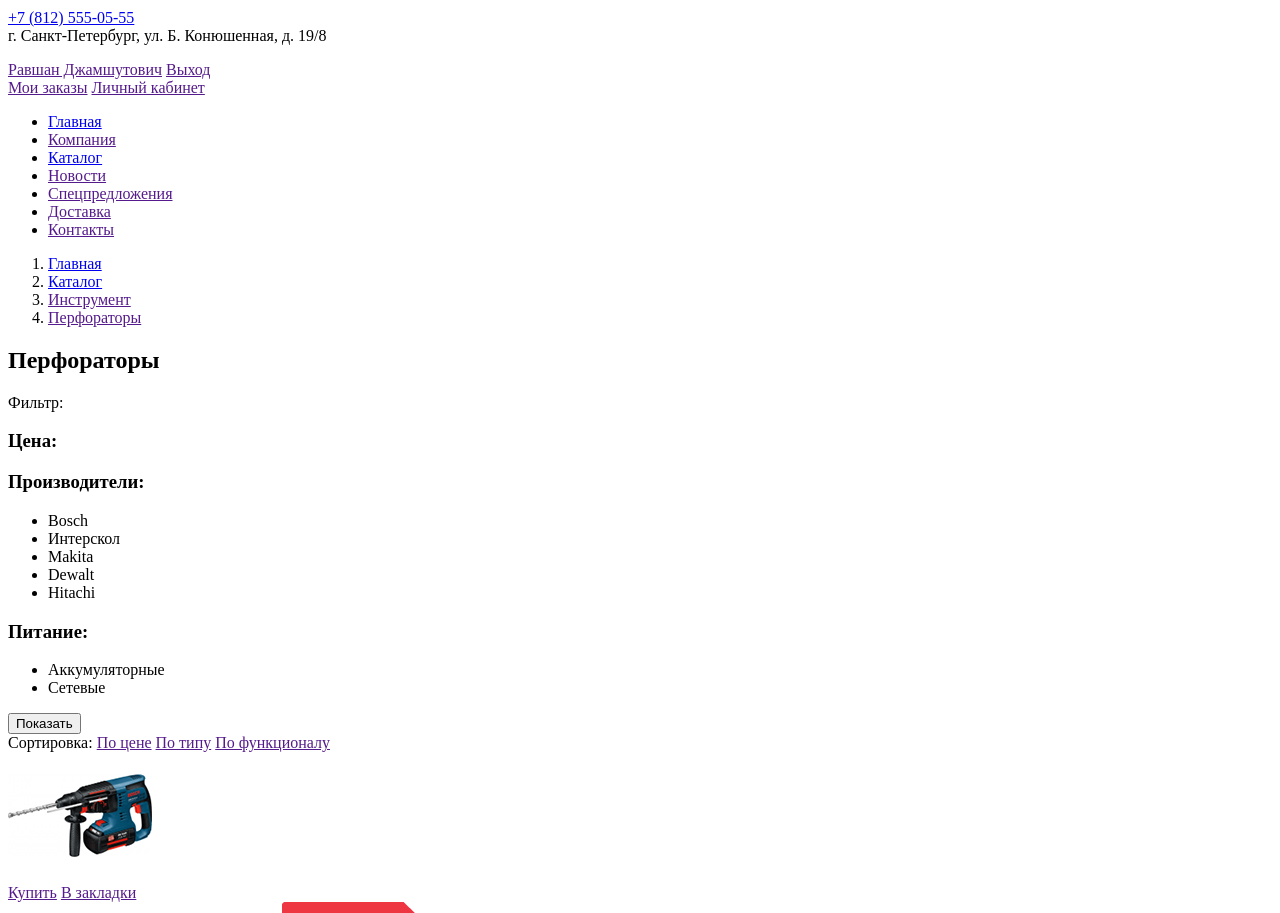
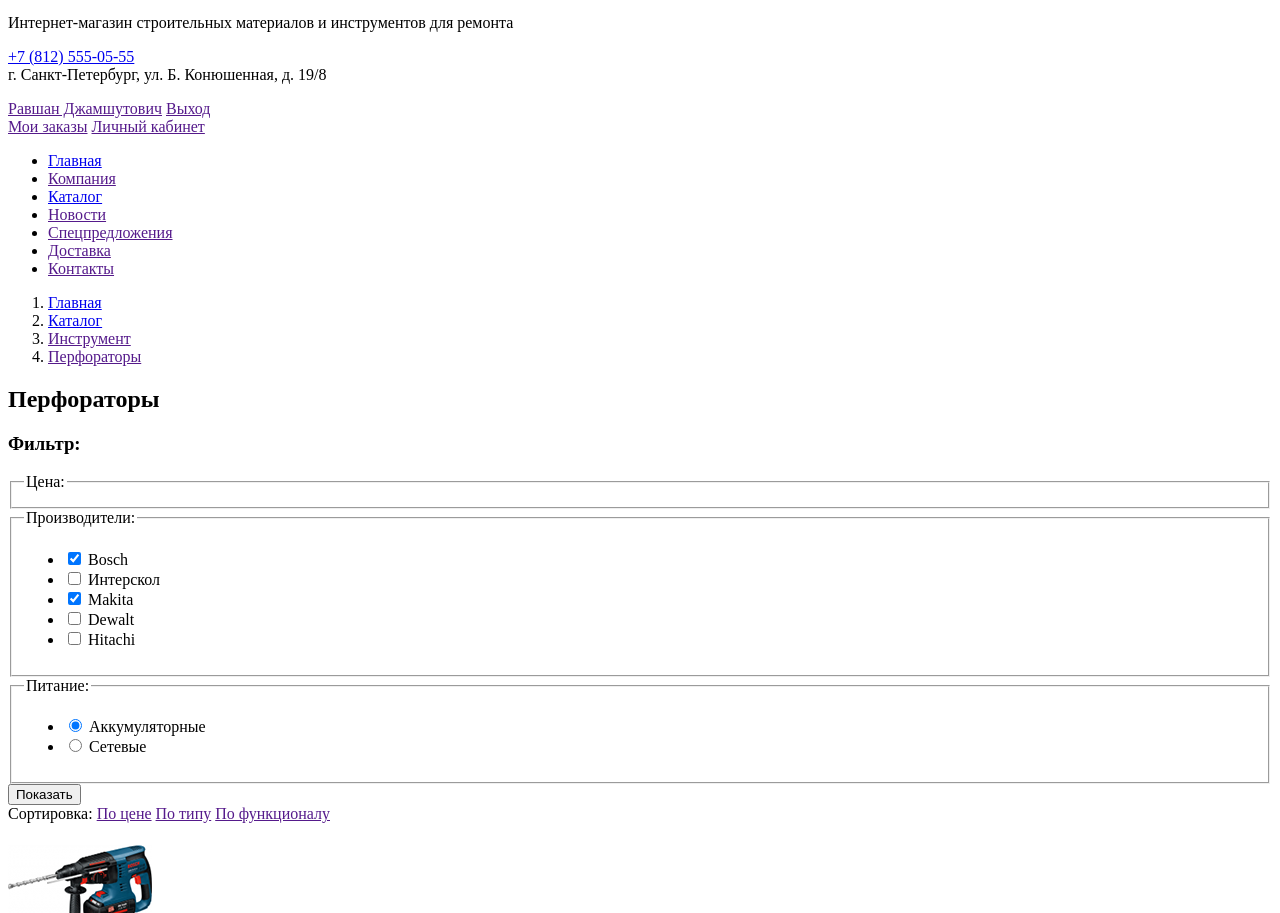
Before and after one commit to romansamsonov/1327603-technomart-28, a plain HTML site: page catalog.html in a window 1280 px wide. Shown: the part 143-1056 px from the top of the page. Drawn offline with Linux system fonts and the light colour scheme.

Commit message:
Продолжаем разметку

```diff
--- a/catalog.html
+++ b/catalog.html
@@ -13,7 +13,10 @@
                 <h1>Техномарт</h1> <!-- Этот заголовок будет скрытым -->
                 <img src="img/svg/logo-technomart.svg" width="108" height="18" alt="Техномарт">
             </a>
-            <!-- Форма поиска -->
+            <form action="https://echo.htmlacademy.ru/" method="get">
+                <label for="search" class="visually-hidden">Поиск</label>
+                <input id="search" type="search" name="search" placeholder="Поиск">
+            </form>
             <a href="">Закладки:<span>0</span></a>
             <a href="">Корзина:<span>10</span></a>
             <a href="">Оформить заказ</a>
@@ -78,29 +81,52 @@
             </ol>
             <h2>Перфораторы</h2>
             <div>
-                <span>Фильтр:</span>
-                <section>
-                    <h3>Цена:</h3>
-                    <!-- Здесь будет форма цены -->
-                </section>
-                <section>
-                    <h3>Производители:</h3>
-                    <ul>
-                        <li>Bosch</li>
-                        <li>Интерскол</li>
-                        <li>Makita</li>
-                        <li>Dewalt</li>
-                        <li>Hitachi</li>
-                    </ul>
-                </section>
-                <section>
-                    <h3>Питание:</h3>
-                    <ul>
-                        <li>Аккумуляторные</li>
-                        <li>Сетевые</li>
-                    </ul>
-                </section>
-                <button>Показать</button>
+                <h3>Фильтр:</h3>
+                <form action="https://echo.htmlacademy.ru" method="get">
+                    <fieldset>
+                        <legend>Цена:</legend>
+                        <!-- Здесь возможно input'ы range и number -->
+                    </fieldset>
+                    <fieldset>
+                        <legend>Производители:</legend>
+                        <ul>
+                            <li>
+                                <input type="checkbox" name="bosch" id="filter-bosch" checked>
+                                <label for="filter-bosch">Bosch</label>
+                            </li>
+                            <li>
+                                <input type="checkbox" name="interskol" id="filter-interskol">
+                                <label for="filter-interskol">Интерскол</label>
+                            </li>
+                            <li>
+                                <input type="checkbox" name="makita" id="filter-makita" checked>
+                                <label for="filter-makita">Makita</label>
+                            </li>
+                            <li>
+                                <input type="checkbox" name="dewalt" id="filter-dewalt">
+                                <label for="filter-dewalt">Dewalt</label>
+                            </li>
+                            <li>
+                                <input type="checkbox" name="hitachi" id="filter-hitachi">
+                                <label for="filter-hitachi">Hitachi</label>
+                            </li>
+                        </ul>
+                    </fieldset>
+                    <fieldset>
+                        <legend>Питание:</legend>
+                        <ul>
+                            <li>
+                                <input type="radio" name="powered" value="battery" id="filter-battery" checked>
+                                <label for="filter-battery">Аккумуляторные</label>
+                            </li>
+                            <li>
+                                <input type="radio" name="powered" value="mains-power" id="filter-mains-power">
+                                <label for="filter-mains-power">Сетевые</label>
+                            </li>
+                        </ul>
+                    </fieldset>
+                    <button type="submit">Показать</button>
+                </form>
             </div>
             <div>
                 <div>
@@ -318,6 +344,21 @@
             <p>Разработано — <a href="https://htmlacademy.ru/intensive/htmlcss">htmlacademy.ru</a></p>
         </div>
     </footer>
+
+    <!-- Modal window -->
+    <div class="visually-hidden">
+        <button>Закрыть</button>
+        <div>
+            <img src="img/svg/icon-mark.svg" alt="">
+            <span>Товар добавлен в корзину!</span>
+        </div>
+        <div>
+            <a href="">Оформить заказ</a>
+            <button>Продолжить покупки</button>
+        </div>
+    </div>
+    <!-- End of modal window -->
+
 </body>
 
 </html>
```
Also changed, not shown: index.html (+35 -1 lines), img/drill.jpg, img/map-popup.png (added), img/perforators.jpg, img/svg/icon-close.svg (added), img/svg/icon-mark.svg (added).
